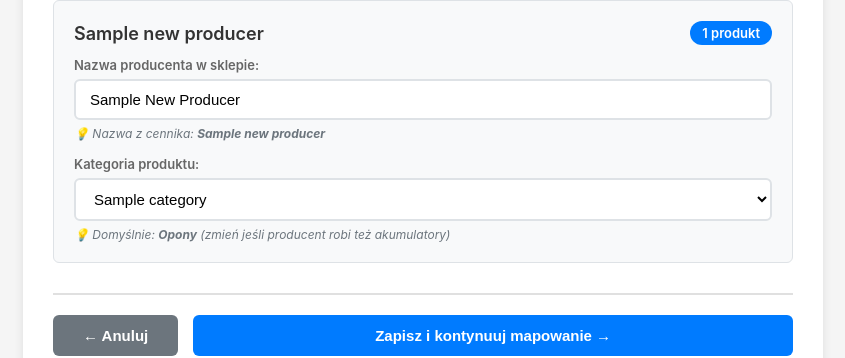
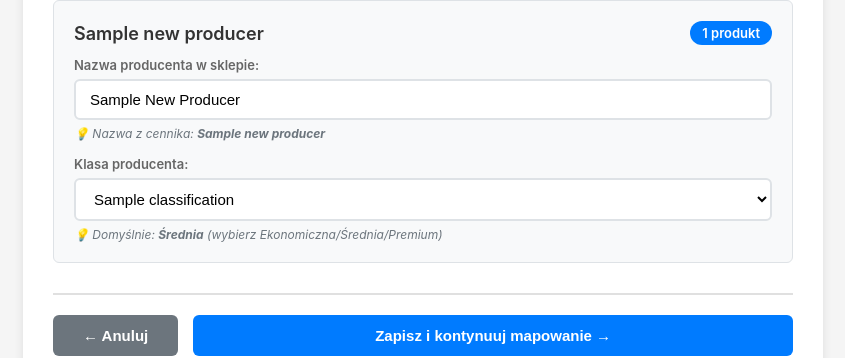
Before and after one commit to MotoMar/motomar-import, a PHP site: template templates/step2a.php in a window 1280 px wide. Shown: the part 426-784 px from the top of the page, without its empty margins (217-1062 px from the left). Run offline with PHP 8.4, Linux system fonts and the light colour scheme; the template is opened without the code that fills it: most values are stand-ins (such as "Sample title", 1, 10 or a date in 2020).

Commit message:
import-FIX

```diff
--- a/templates/step2a.php
+++ b/templates/step2a.php
@@ -115,22 +115,22 @@
                         </div>
 
                         <div class="form-group">
-                            <label>Kategoria produktu:</label>
+                            <label>Klasa producenta:</label>
                             <select
-                                name="producer_category_<?= base64_encode($producer['name']) ?>"
+                                name="producer_class_<?= base64_encode($producer['name']) ?>"
                                 required
                             >
-                                <?php foreach ($categories as $category): ?>
+                                <?php foreach ($classifications as $classification): ?>
                                     <option
-                                        value="<?= $category['id'] ?>"
-                                        <?= $category['id'] === 1 ? 'selected' : '' ?>
+                                        value="<?= $classification['id'] ?>"
+                                        <?= $classification['id'] === 2 ? 'selected' : '' ?>
                                     >
-                                        <?= htmlspecialchars($category['name']) ?>
+                                        <?= htmlspecialchars($classification['name']) ?>
                                     </option>
                                 <?php endforeach; ?>
                             </select>
                             <div class="help-text">
-                                💡 Domyślnie: <strong>Opony</strong> (zmień jeśli producent robi też akumulatory)
+                                💡 Domyślnie: <strong>Średnia</strong> (wybierz Ekonomiczna/Średnia/Premium)
                             </div>
                         </div>
                     </div>
```
